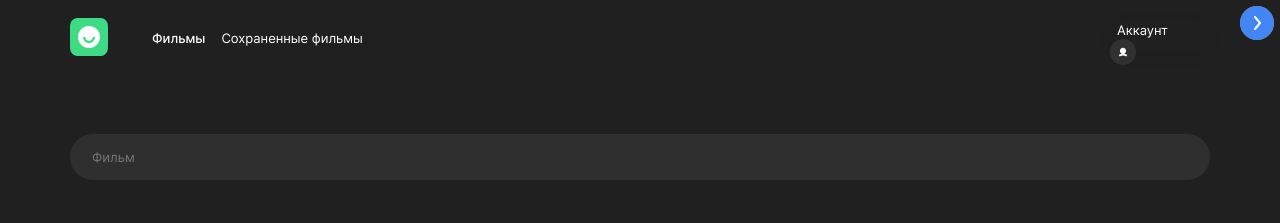
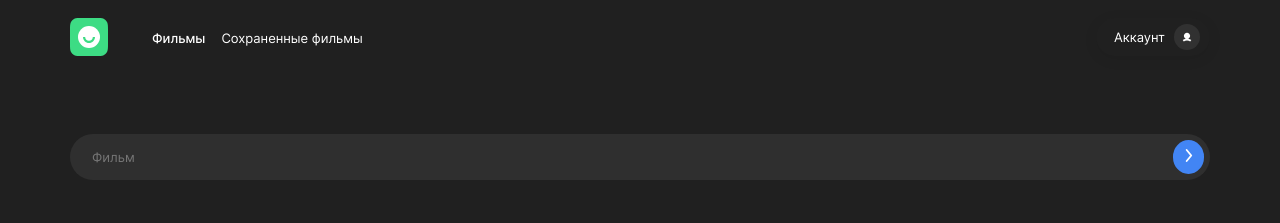
Before and after one commit to DaryFil/movies-explorer-frontend, a React (Create React App) app: page /movies in a window 1280 px wide. Shown: the top 223 px of the page. Built offline with nearby package versions, Linux system fonts and the light colour scheme.

Commit message:
fixed mistakes

```diff
--- a/src/components/AboutMe/AboutMe.css
+++ b/src/components/AboutMe/AboutMe.css
@@ -32,11 +32,7 @@
   display: flex;
   justify-content: space-between;
 }
-@media screen and (max-width: 1023px) {
-  .about-me__container-info {
-    margin-right: 49px;
-  }
-}
+
 @media screen and (max-width: 767px) {
   .about-me__container-info {
     margin-top: 60px;
@@ -124,6 +120,7 @@
 
 @media screen and (max-width: 767px) {
   .about-me__information {
+    margin-top: 6px;
     font-size: 11px;
     line-height: 16px;
   }
@@ -141,7 +138,7 @@
 
 @media screen and (max-width: 1023px) {
   .about-me__github-link {
-    margin-top: 70px;
+    margin-top: 95px;
   }
 }
 
--- a/src/components/AuthForm/AuthForm.css
+++ b/src/components/AuthForm/AuthForm.css
@@ -112,6 +112,7 @@
 }
 
 .auth__button {
+    margin-top: 65px;
     margin-bottom: 16px;
     color: #FFFFFF;
     background: #4285F4;
--- a/src/components/AuthForm/AuthForm.js
+++ b/src/components/AuthForm/AuthForm.js
@@ -1,7 +1,7 @@
 import React from "react";
-import { Link, useLocation } from 'react-router-dom';
-import '../AuthForm/AuthForm.css';
-import logo from '../../images/logo.svg';
+import { Link, useLocation } from "react-router-dom";
+import "../AuthForm/AuthForm.css";
+import logo from "../../images/logo.svg";
 
 function AuthForm(props) {
   const location = useLocation();
@@ -9,40 +9,71 @@ function AuthForm(props) {
   return (
     <section className="auth">
       <div className="auth__container">
-                <Link to="/" className="auth__link-logo link-hover"><img src={logo} alt="Логотип проекта" className="auth__logo" /></Link>
+        <Link to="/" className="auth__link-logo link-hover">
+          <img src={logo} alt="Логотип проекта" className="auth__logo" />
+        </Link>
         <h1 className="auth__title">{props.title}</h1>
         <form className="auth__form">
           <div className="auth__form-container">
-                        {location.pathname === '/sign-up' ?
+            {location.pathname === "/signup" ? (
               <div className="auth__field">
                 <label className="auth__label">Имя</label>
-                                <input className="auth__input" type="text" minLength="2" maxLength="30" placeholder="Имя" required ></input>
+                <input
+                  className="auth__input"
+                  type="text"
+                  minLength="2"
+                  maxLength="30"
+                  placeholder="Имя"
+                  required
+                ></input>
                 <span className="auth__input-error"></span>
-                            </div> : null}
+              </div>
+            ) : null}
             <div className="auth__field">
               <label className="auth__label">e-mail</label>
-                            <input className="auth__input" type="email" placeholder="E-mail"  minLength="4"
-              maxLength="40" required ></input>
+              <input
+                className="auth__input"
+                type="email"
+                placeholder="E-mail"
+                minLength="4"
+                maxLength="40"
+                required
+              ></input>
               <span className="auth__input-error"></span>
             </div>
             <div className="auth__field">
               <label className="auth__label">Пароль</label>
-                            <input className="auth__input" type="password"  placeholder="Пароль"  minLength="8" maxLength="30"   required></input>
+              <input
+                className="auth__input"
+                type="password"
+                placeholder="Пароль"
+                minLength="8"
+                maxLength="30"
+                required
+              ></input>
               <span className="auth__input-error"></span>
             </div>
           </div>
 
-                    <div className="auth__form-container">
-                        <button className="auth__button button-hover" type="submit">{props.buttonText}</button>
+          <div className="auth__buttons">
+            <button className="auth__button button-hover" type="submit">
+              {props.buttonText}
+            </button>
             <div className="auth__container-link">
               <p className="auth__link-text">{props.linkDescription}</p>
-                            <Link to={props.linkUrl} replace className="auth__link link-hover">{props.linkText}</Link>
+              <Link
+                to={props.linkUrl}
+                replace
+                className="auth__link link-hover"
+              >
+                {props.linkText}
+              </Link>
             </div>
           </div>
         </form>
       </div>
     </section>
-    )
+  );
 }
 
 export default AuthForm;
--- a/src/components/Footer/Footer.css
+++ b/src/components/Footer/Footer.css
@@ -10,6 +10,7 @@
 }
 @media screen and (max-width: 769px) {
   .footer {
+    padding-top: 62px;
     padding-left: 30px;
     padding-right: 30px;
   }
--- a/src/components/Navigation/Navigation.css
+++ b/src/components/Navigation/Navigation.css
@@ -61,11 +61,15 @@
 }
 
 .navigation__profile {
+    display: flex;
+    align-items: center;
+    gap: 2px;
+    padding: 3px 3px 3px 11px;
     width: 100px;
     height: 32px;
     border-radius: 40px;
+    background: #202020;
     box-shadow: 0 3px 14px 0 rgba(0, 0, 0, 0.08);
-    background: #202020;
     -webkit-box-shadow: 0 3px 14px 0 rgba(0, 0, 0, 0.08);
     -moz-box-shadow: 0 3px 14px 0 rgba(0, 0, 0, 0.08);
 }
--- a/src/components/Navigation/Navigation.js
+++ b/src/components/Navigation/Navigation.js
@@ -33,13 +33,9 @@ function Navigation() {
                         <button type="button" className="navigation__button-profile button-hover"></button>
                     </div>
                 </Link>
-
-                <button type="button" className="navigation__button-nav button-hover" onClick={openMenu}></button>
+   </nav>
+   <button type="button" className="navigation__button-nav button-hover" onClick={openMenu}></button>
             <div className={`navigation__overlay ${isMenuOpened ? 'navigation__overlay_active' : ''}`} onClick={closeMenu}></div>
-   </nav>
-
-
-
   </>
     )
 }
--- a/src/components/Portfolio/Portfolio.css
+++ b/src/components/Portfolio/Portfolio.css
@@ -5,15 +5,15 @@
   padding-top: 101px;
 }
 
-@media screen and (max-width: 767px){
+@media screen and (max-width: 769px) {
   .portfolio {
-        padding-top: 91px;
+    padding-top: 70px;
   }
 }
-@media screen and (max-width: 670px){
+@media screen and (max-width: 670px) {
   .portfolio {
     gap: 20px;
-        padding-top: 70px;
+    padding-top: 51px;
   }
 }
 
@@ -22,16 +22,16 @@
   font-size: 18px;
   font-weight: 400;
   line-height: 20px;
-    color: #8B8B8B;
+  color: #8b8b8b;
 }
 
-@media screen and (max-width: 767px){
+@media screen and (max-width: 767px) {
   .portfolio__title {
-        color: #A0A0A0;
+    color: #a0a0a0;
   }
 }
 
-@media screen and (max-width: 670px){
+@media screen and (max-width: 670px) {
   .portfolio__title {
     font-size: 14px;
     line-height: 20px;
@@ -51,14 +51,13 @@
   border-bottom: 1px solid #424242;
 }
 
-
-@media screen and (max-width: 767px){
+@media screen and (max-width: 767px) {
   .portfolio__links-item {
     border-bottom: 1px solid #e6e6e6;
   }
 }
 
-@media screen and (max-width: 670px){
+@media screen and (max-width: 670px) {
   .portfolio__links-item {
     border-bottom: 1px solid #e6e6e6;
   }
@@ -83,14 +82,14 @@
   letter-spacing: -1.2px;
 }
 
-@media screen and (max-width: 767px){
+@media screen and (max-width: 767px) {
   .portfolio__link {
     grid-template-columns: 1fr 22px;
     font-size: 28px;
     letter-spacing: -1.1px;
   }
 }
-@media screen and (max-width: 670px){
+@media screen and (max-width: 670px) {
   .portfolio__link {
     font-size: 18px;
     line-height: 28px;
@@ -114,14 +113,14 @@
   width: 17px;
 }
 
-@media screen and (max-width: 767px){
+@media screen and (max-width: 767px) {
   .portfolio__link-icon {
     width: 16px;
     margin-right: 6px;
   }
 }
 
-@media screen and (max-width: 670px){
+@media screen and (max-width: 670px) {
   .portfolio__link-icon {
     margin-right: 4px;
     margin-top: 6px;
--- a/src/components/SearchForm/SearchForm.css
+++ b/src/components/SearchForm/SearchForm.css
@@ -38,14 +38,18 @@
   border-radius: 28px;
 }
 
+.search-form__input:focus {
+  outline: none;
+  border: 1px solid rgba(136, 120, 217, 0.4);
+}
 .search-form__submit-button {
-  position: absolute;
-  top: 6px;
-  right: 6px;
+  padding: 0;
   width: 34px;
   aspect-ratio: 1/1;
   border-radius: 50%;
   border: none;
   background-image: url("../../images/arrow-find.svg");
   background-size: contain;
+  background-repeat: no-repeat;
+  background-color: #4285F4
 }
--- a/src/components/SearchForm/SearchForm.js
+++ b/src/components/SearchForm/SearchForm.js
@@ -14,12 +14,12 @@ function SearchForm() {
                          name="search"
                          required
                          />
-                    </div>
                     <button
                     type="submit"
                     className="search-form__submit-button button-hover"></button>
-               <FilterCheckbox />
-               </form>
+                </div>
+                        <FilterCheckbox />
+            </form>
 
          </section>
     )
```
Lines whose indentation alone changed are shown as unchanged.
